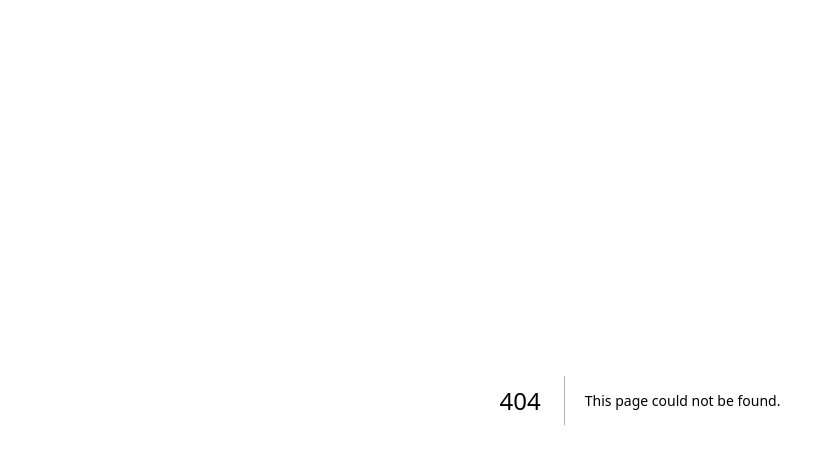
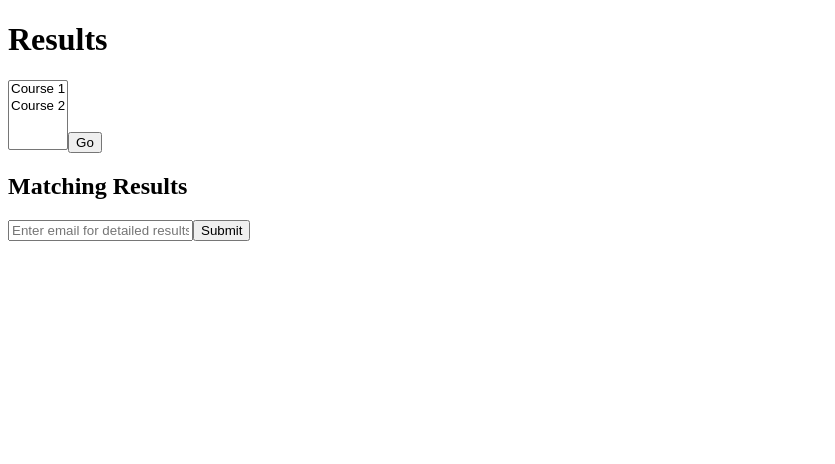
Before and after one commit to reen967/alevelmatcher, a Next.js app: page /results in a window 1280 px wide. Before the commit this address had no page. Shown: the top 464 px of the page, without its empty margins (0-835 px from the left). Built offline with nearby package versions, Linux system fonts and the light colour scheme.

Commit message:
Create results.js

```diff
--- /dev/null
+++ b/pages/results.js
@@ -0,0 +1,45 @@
+import { useState } from 'react';
+import MatchingForm from '../components/MatchingForm';
+import ResultList from '../components/ResultList';
+
+export default function Results() {
+  const [results, setResults] = useState([]);
+  const [email, setEmail] = useState('');
+
+  const fetchResults = async (selectedCourses, selectedJob) => {
+    const response = await fetch('/api/match', {
+      method: 'POST',
+      body: JSON.stringify({ selectedCourses, selectedJob }),
+      headers: { 'Content-Type': 'application/json' }
+    });
+    const data = await response.json();
+    setResults(data);
+  };
+
+  const handleEmailSubmit = async () => {
+    const response = await fetch('/api/send-email', {
+      method: 'POST',
+      body: JSON.stringify({ email, results }),
+      headers: { 'Content-Type': 'application/json' }
+    });
+    const data = await response.json();
+    alert(data.message);
+  };
+
+  return (
+    <div>
+      <h1>Results</h1>
+      <MatchingForm searchType="course-to-job" />
+      <ResultList results={results} />
+      <div>
+        <input
+          type="email"
+          placeholder="Enter email for detailed results"
+          value={email}
+          onChange={(e) => setEmail(e.target.value)}
+        />
+        <button onClick={handleEmailSubmit}>Submit</button>
+      </div>
+    </div>
+  );
+}
```
